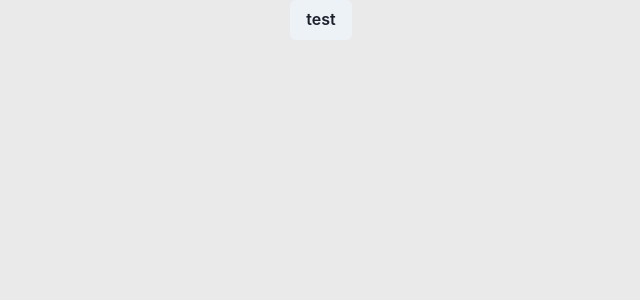
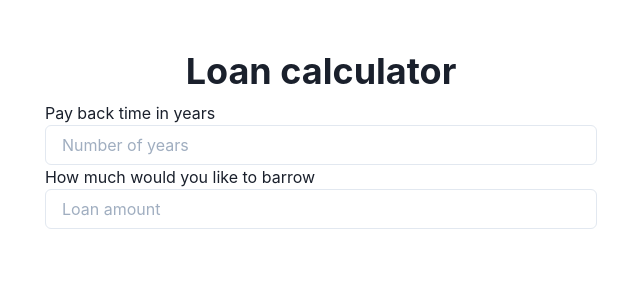
Before and after one commit to Orjanen/ZDataProgrammingTask, a React (Create React App) app in the folder ZDataProgrammingTask/ClientApp/: page / in a window 1280 px wide. Shown: the top 300 px of the page, without its empty margins (319-959 px from the left). Built offline with nearby package versions, Linux system fonts and the light colour scheme; no server answers.

Commit message:
frontend

```diff
--- a/ZDataProgrammingTask/ClientApp/package.json
+++ b/ZDataProgrammingTask/ClientApp/package.json
@@ -3,6 +3,7 @@
   "version": "0.1.0",
   "private": true,
   "dependencies": {
+    "@chakra-ui/icons": "^1.0.12",
     "@chakra-ui/react": "^1.6.0",
     "@emotion/react": "^11.1.5",
     "@emotion/styled": "^11.3.0",
@@ -13,6 +14,7 @@
     "@types/node": "^12.0.0",
     "@types/react": "^17.0.0",
     "@types/react-dom": "^17.0.0",
+    "formik": "^2.2.6",
     "framer-motion": "^4.1.11",
     "react": "^17.0.2",
     "react-dom": "^17.0.2",
--- a/ZDataProgrammingTask/ClientApp/src/App.tsx
+++ b/ZDataProgrammingTask/ClientApp/src/App.tsx
@@ -1,25 +1,39 @@
-import React from 'react';
+import React, {useEffect, useState} from 'react';
+import {Center, Container, VStack} from "@chakra-ui/react";
+
+import PageHeading from "./components/PageHeading";
+import CalculatorForm from "./components/CalcualtorForm";
 import agent from "./api/agent";
 
-import { Button, Center } from "@chakra-ui/react"
+const App = () => {
 
-function App() {
+    const [loanTypes, setLoanTypes] = useState([])
 
-    const getTest = async() => {
+
+    const getLoanTypes = async () =>{
         try {
-            const data = await agent.WeatherForecast.getWeatherForecast()
-            console.log(data)
+            setLoanTypes(await agent.Loan.getDifferentLoanTypes())
         }catch (e) {
-            console.log('getTest not working')
             throw e
         }
+
     }
+
+    useEffect(() => {
+        getLoanTypes()
+    }, [])
+
     return (
-        <Center>
-            <Button
-                onClick={() => getTest()}
-            > test</Button>
-        </Center>
+        <Container>
+            <VStack>
+                <Center style={{marginTop: '50px'}}>
+                    <PageHeading
+                        headingText={'Loan calculator'}/>
+                </Center>
+                <CalculatorForm/>
+            </VStack>
+
+        </Container>
     );
 }
 
--- a/ZDataProgrammingTask/ClientApp/src/api/agent.ts
+++ b/ZDataProgrammingTask/ClientApp/src/api/agent.ts
@@ -1,6 +1,6 @@
 import axios, {AxiosResponse} from 'axios'
 
-axios.defaults.baseURL = '/'
+axios.defaults.baseURL = '/api'
 
 const responseBody = (response: AxiosResponse) => response.data
 
@@ -11,10 +11,10 @@ const requests = {
     del: (url: string) => axios.delete(url).then(responseBody)
 };
 
-const WeatherForecast = {
-    getWeatherForecast: () => requests.get('/WeatherForecast')
+const Loan = {
+    getDifferentLoanTypes: () => requests.get('/loan')
 }
 
 export default {
-    WeatherForecast
+    Loan
 }
--- /dev/null
+++ b/ZDataProgrammingTask/ClientApp/src/components/CalcualtorForm.tsx
@@ -0,0 +1,40 @@
+import React, {Component} from 'react';
+import { Form, Formik, ErrorMessage} from 'formik'
+import {Button} from '@chakra-ui/react'
+
+import InputComponent from "./InputComponent";
+
+const CalculatorForm = () => {
+        return (
+            <Formik
+                initialValues={{year: '', loan: '', error: null}}
+                onSubmit={(values) => {console.log(values)}}>
+
+                {({handleSubmit, errors}) => (
+                    <Form className="ui form" onSubmit={handleSubmit}>
+                        <InputComponent
+                            name='year'
+                            placeholder='Number of years'
+                            type='number'
+                            label='Pay back time in years'
+                        />
+                        <InputComponent
+                            name='loan'
+                            placeholder='Loan amount'
+                            type='number'
+                            label='How much would you like to barrow'
+                        />
+                        <Button
+                            colorScheme="brand"
+                            type="submit"
+                            style={{ marginTop: '10px' }}
+                        >
+                            Calculate
+                        </Button>
+                    </Form>
+                )}
+            </Formik>
+        );
+}
+
+export default CalculatorForm;
--- /dev/null
+++ b/ZDataProgrammingTask/ClientApp/src/components/InputComponent.tsx
@@ -0,0 +1,25 @@
+import React from 'react'
+import { useField } from 'formik'
+import { FormControl, FormErrorMessage, Input } from '@chakra-ui/react'
+
+interface Props {
+    placeholder: string
+    name: string
+    label?: string
+    type?: string
+}
+
+const InputText = (props: Props) => {
+    const [filed, meta] = useField(props.name)
+    return (
+        <FormControl isInvalid={meta.touched && !!meta.error}>
+            <label>{props.label}</label>
+            <Input {...filed} {...props} />
+            {meta.touched && meta.error ? (
+                <FormErrorMessage colorScheme="error">{meta.error}</FormErrorMessage>
+            ) : null}
+        </FormControl>
+    )
+}
+
+export default InputText
--- /dev/null
+++ b/ZDataProgrammingTask/ClientApp/src/components/PageHeading.tsx
@@ -0,0 +1,15 @@
+import React from 'react';
+import {Heading, Center} from '@chakra-ui/react'
+
+interface Props {
+    headingText: string
+}
+
+const PageHeading: React.FC<Props> = ({headingText}) => {
+    return (
+        <Center>
+            <Heading>{headingText}</Heading>
+        </Center>
+    );
+}
+export default PageHeading;
--- a/ZDataProgrammingTask/ClientApp/src/index.css
+++ b/ZDataProgrammingTask/ClientApp/src/index.css
@@ -1,6 +1,6 @@
-body {
+/*body {
   background-color: rgb(234, 234, 234) !important;
-}
+}*/
 
 code {
   font-family: source-code-pro, Menlo, Monaco, Consolas, 'Courier New',
```
Also changed, not shown: 2 other files (tests, documents, lock files or other folders).
